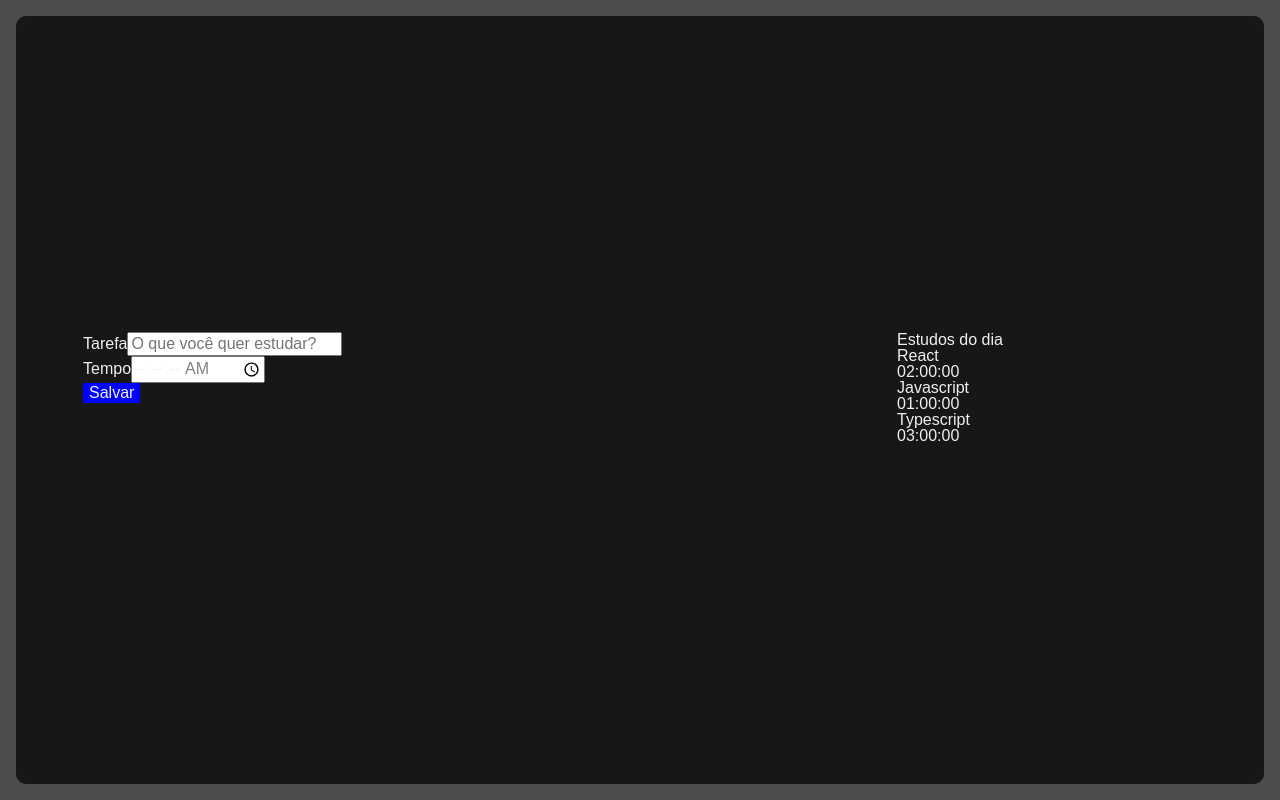
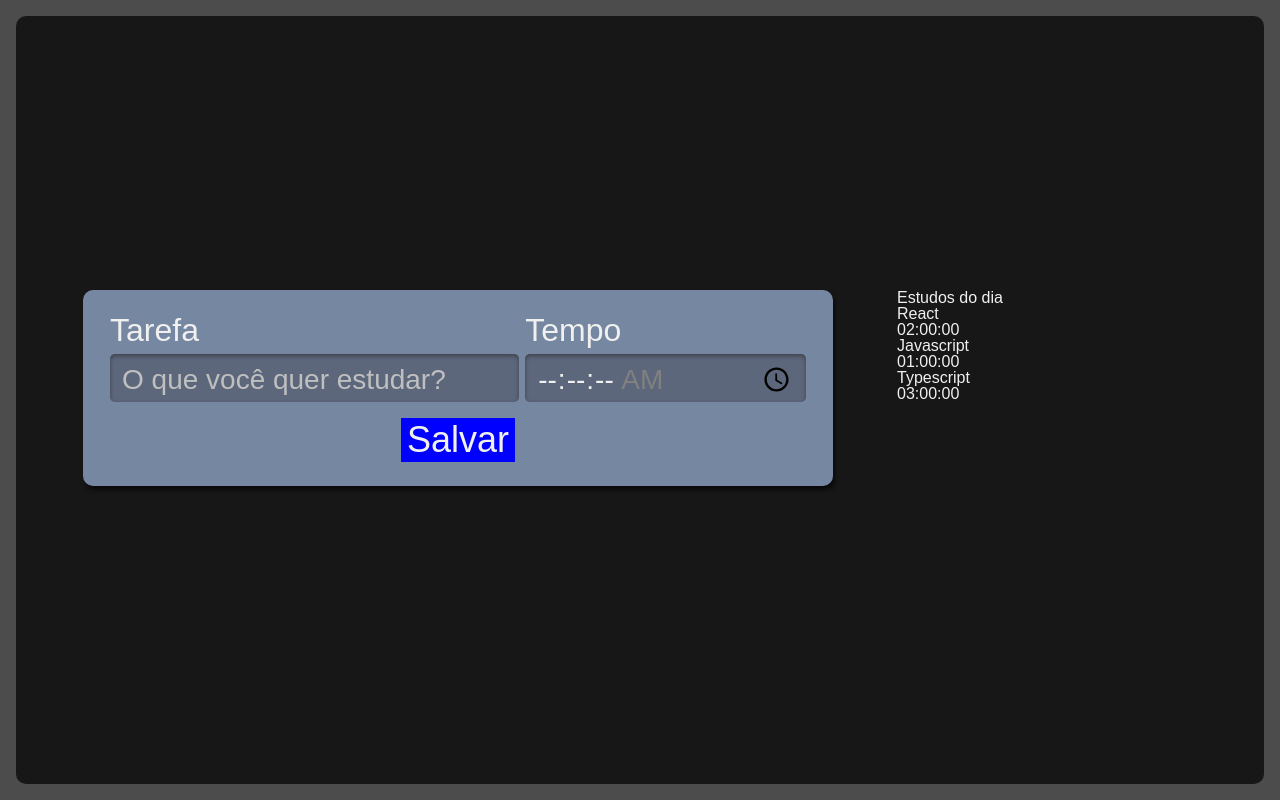
Before and after one commit to Melksedeque/alura-studies-timer, a React (Vite) app: page / in a window 1280 px wide. Built offline with nearby package versions, Linux system fonts and the light colour scheme.

Commit message:
Aplicando classes estilizadas nos elementos

```diff
--- a/src/components/Formulario/index.tsx
+++ b/src/components/Formulario/index.tsx
@@ -5,8 +5,8 @@ import "./style.scss";
 class Formulario extends React.Component {
   render() {
     return (
-      <form>
-        <div>
+      <form className="novaTarefa">
+        <div className="inputContainer">
           <label htmlFor="tarefa">Tarefa</label>
           <input
             type="text"
@@ -16,7 +16,7 @@ class Formulario extends React.Component {
             required
           />
         </div>
-        <div>
+        <div className="inputContainer">
           <label htmlFor="tempo">Tempo</label>
           <input
             type="time"
```
